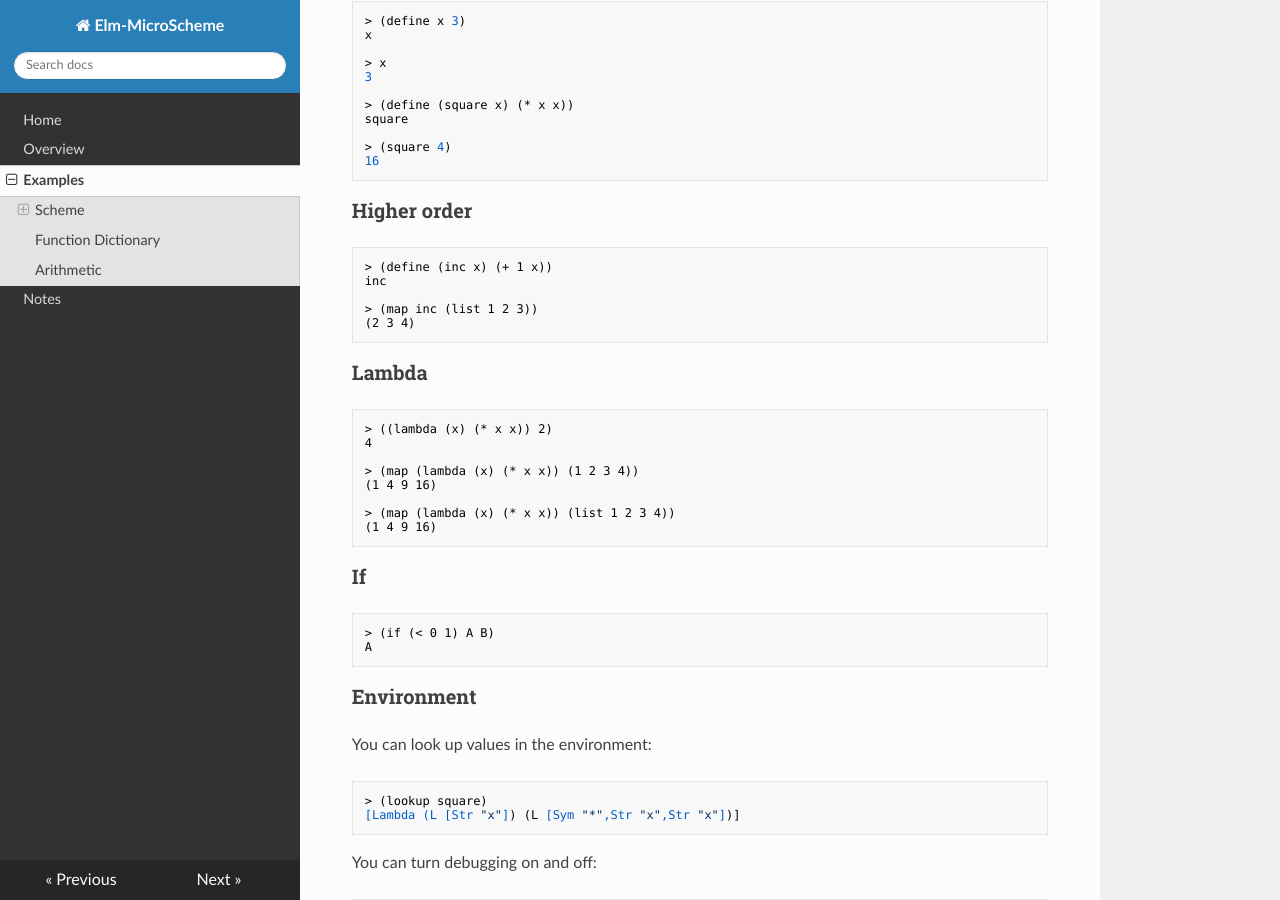
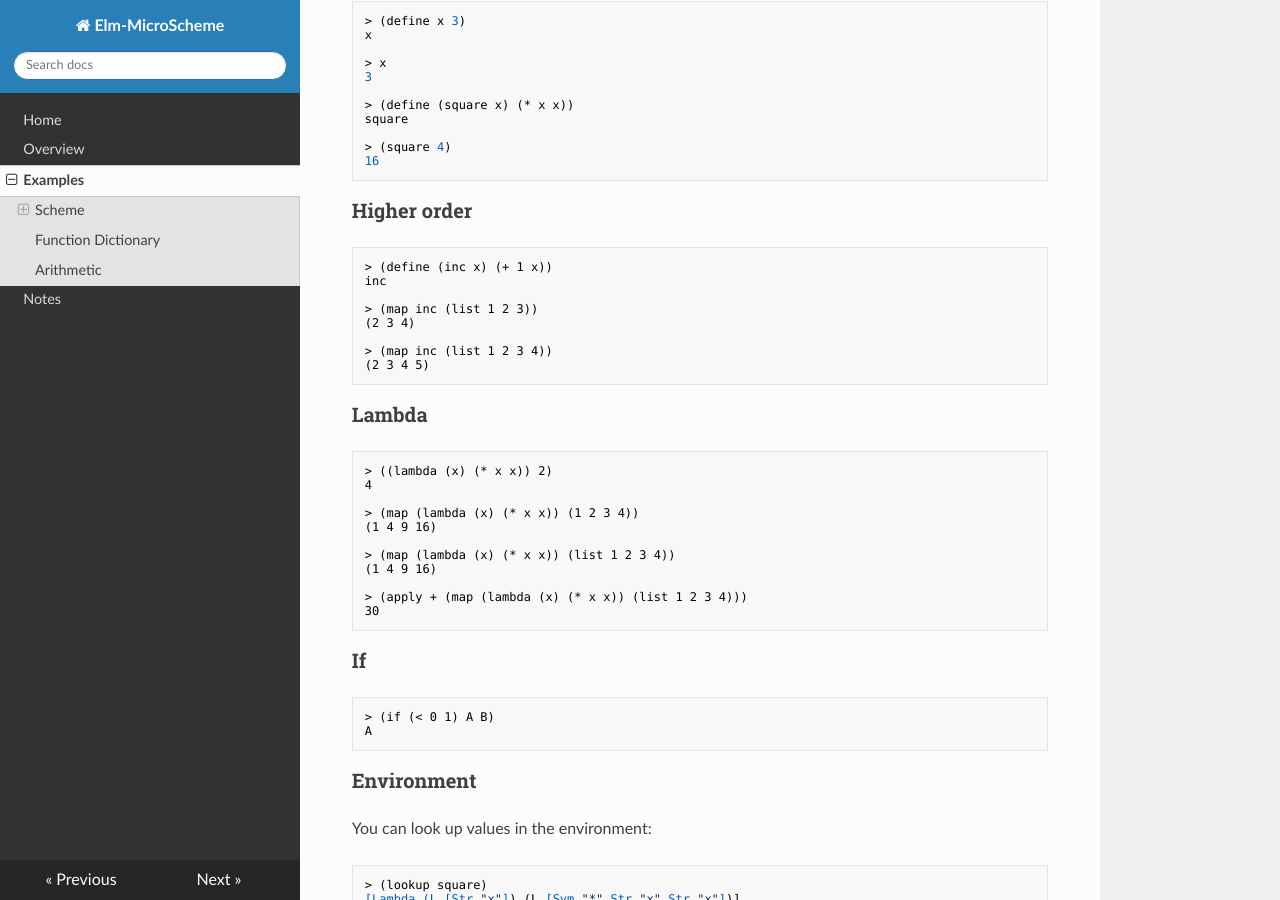
Before and after one commit to jxxcarlson/elm-microscheme, an MkDocs documentation site: the page built from docs/docs/examples.md, in a window 1280 px wide and 900 px high, scrolled down 889 px. Built offline with MkDocs 1.6.1, drawn with Linux system fonts in a browser that asks for light colours; nearby versions of some CDN libraries.

Commit message:
Implement function 'apply'

````diff
--- a/docs/docs/examples.md
+++ b/docs/docs/examples.md
@@ -70,6 +70,9 @@
 
 > (map inc (list 1 2 3))
 (2 3 4)
+
+> (map inc (list 1 2 3 4))
+(2 3 4 5)
 ```
 
 
@@ -84,6 +87,9 @@
 
 > (map (lambda (x) (* x x)) (list 1 2 3 4))
 (1 4 9 16)
+
+> (apply + (map (lambda (x) (* x x)) (list 1 2 3 4)))
+30
 ```
 
 ### If
````
Also changed, not shown: 3 other files.
